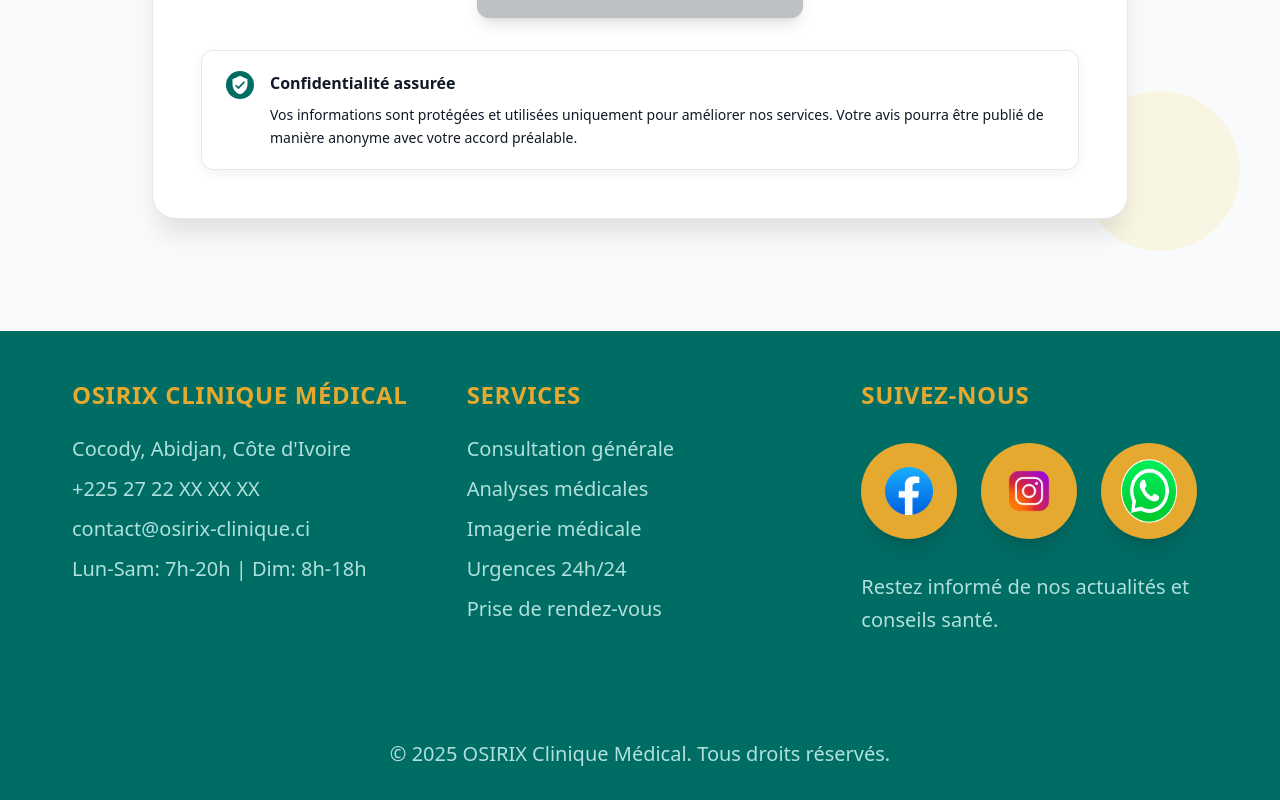
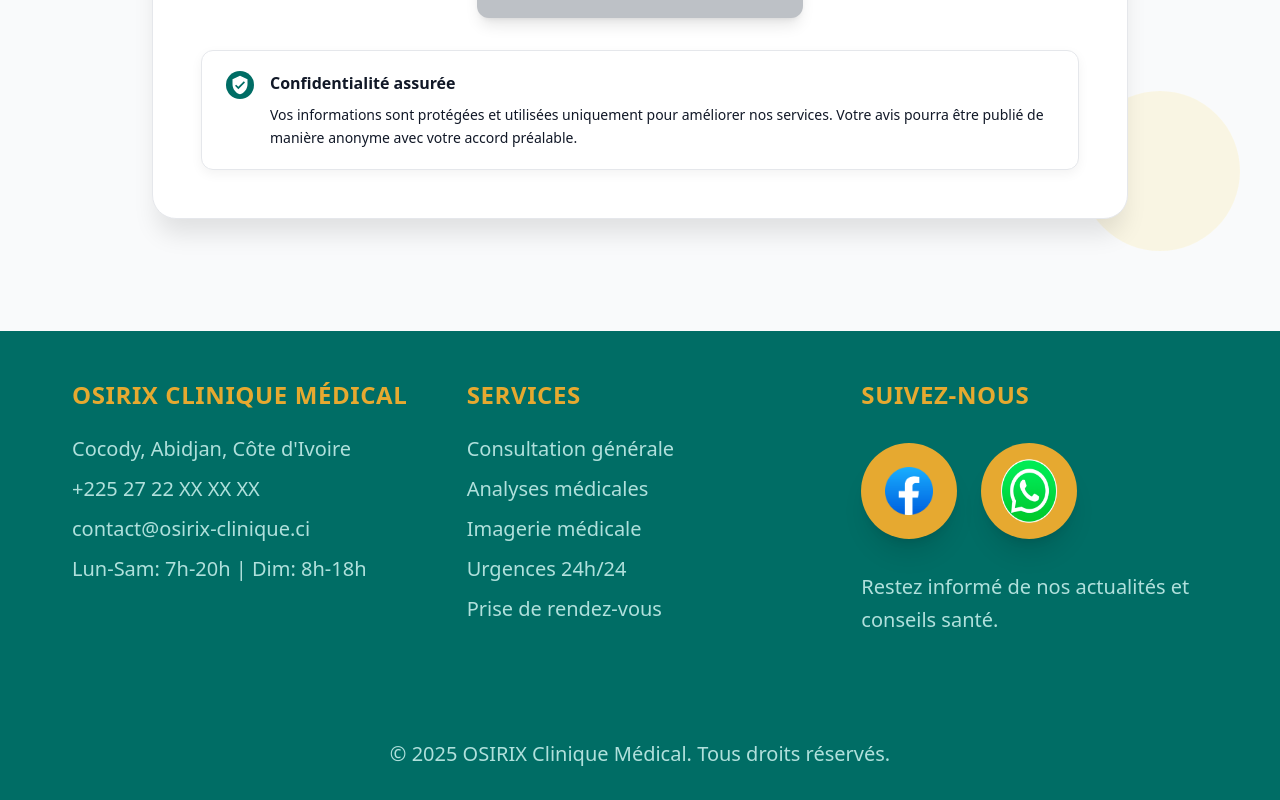
Before and after one commit to Rameaux13/osirix-medical-clinic, a Next.js app in the folder frontend/: page / in a window 1280 px wide. Shown: the part 6238-7038 px from the top of the page. Built offline with nearby package versions, Linux system fonts and the light colour scheme.

Commit message:
modification page d' accueil

```diff
--- a/frontend/src/app/page.tsx
+++ b/frontend/src/app/page.tsx
@@ -794,17 +794,6 @@ export default function HomePage() {
                     />
                   </div>
                 </Link>
-                <Link href="#" className="group" aria-label="Instagram">
-                  <div className="w-16 h-16 sm:w-20 sm:h-20 md:w-24 md:h-24 bg-secondary-500 dark:bg-secondary-600 rounded-full flex items-center justify-center hover:bg-secondary-600 dark:hover:bg-secondary-500 transition-all duration-300 hover:scale-110 shadow-xl hover:shadow-2xl theme-transition">
-                    <Image
-                      src="/logo-Instagram.png"
-                      alt="Instagram"
-                      width={48}
-                      height={48}
-                      className="w-8 h-8 sm:w-10 sm:h-10 md:w-12 md:h-12"
-                    />
-                  </div>
-                </Link>
                 <Link href="#" className="group" aria-label="WhatsApp">
                   <div className="w-16 h-16 sm:w-20 sm:h-20 md:w-24 md:h-24 bg-secondary-500 dark:bg-secondary-600 rounded-full flex items-center justify-center hover:bg-secondary-600 dark:hover:bg-secondary-500 transition-all duration-300 hover:scale-110 shadow-xl hover:shadow-2xl theme-transition">
                     <Image
```
